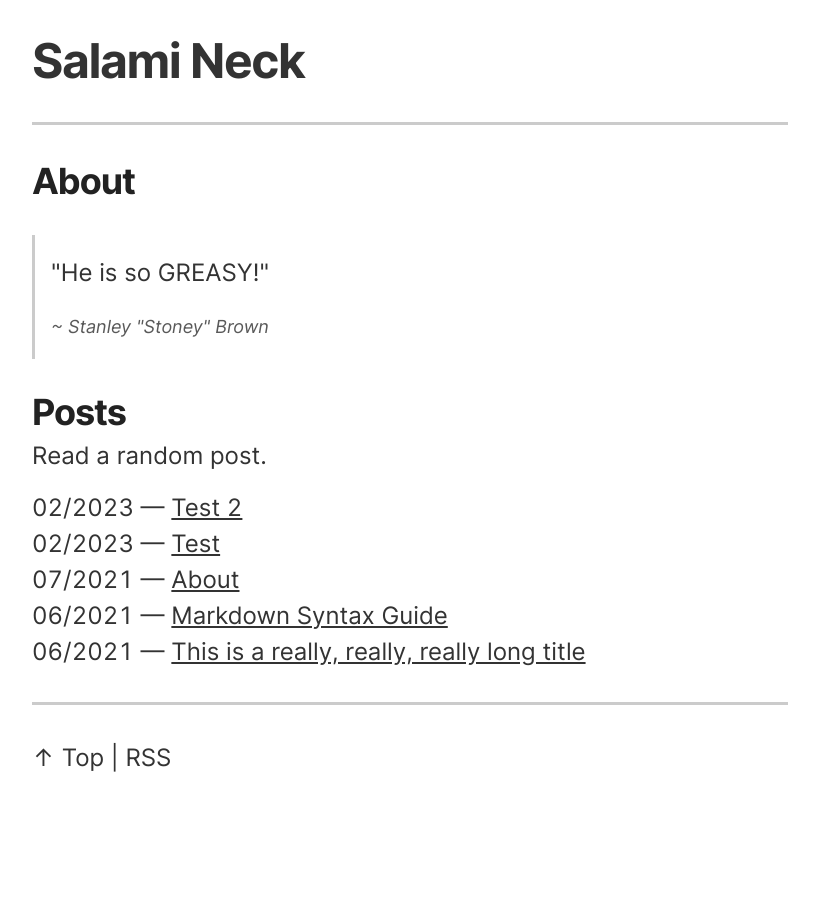
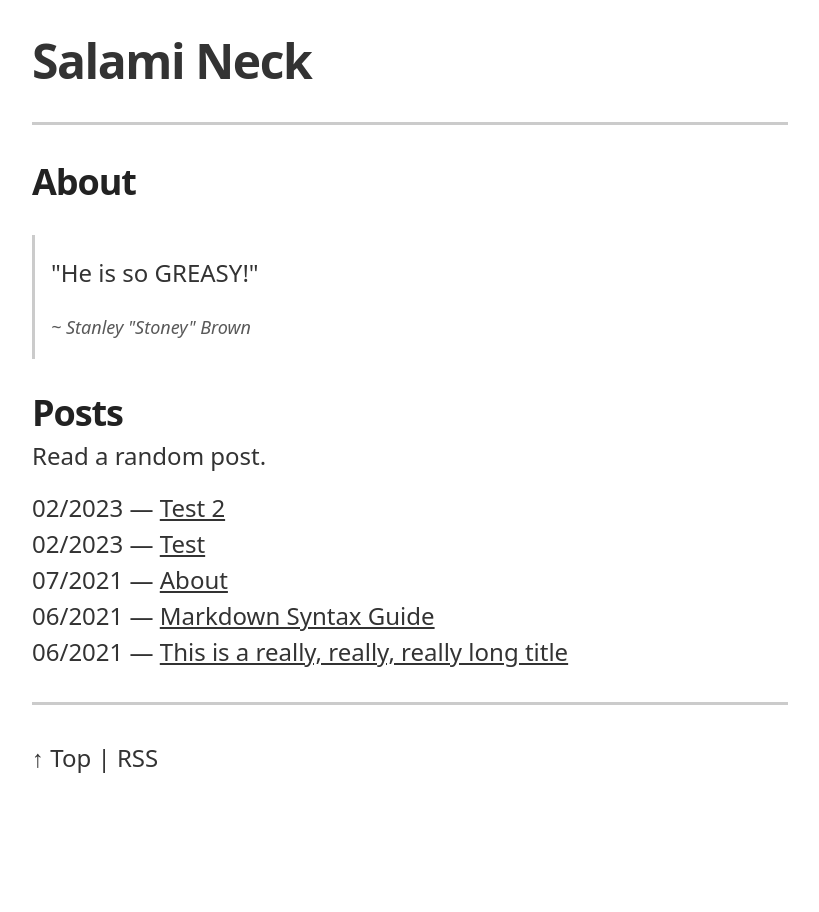
Before and after one commit to ajpwalser/ajpwalser.github.io, a Jekyll site: the page built from index.html, in a window 1280 px wide. Shown: the whole page, without its empty margins (230-1049 px from the left). Built offline with Jekyll 4.4.1, drawn with Linux system fonts in a browser that asks for light colours.

Commit message:
Update style.css

```diff
--- a/css/style.css
+++ b/css/style.css
@@ -1,5 +1,5 @@
 :root {
-    --font-body: "Inter",-apple-system,BlinkMacSystemFont,"Segoe UI","Noto Sans",Helvetica,Arial,sans-serif,"Apple Color Emoji","Segoe UI Emoji";
+    --font-body: system-ui, 'Noto Emoji', sans-serif;
     --color-background: #fff;
     --color-background-secondary: #203851;
     --color-background-tertiary: #f0f0f0;
@@ -27,12 +27,7 @@ font-size: 100%;
 color: var(--color-text-body);
 line-height: 1.3;
 }
-applause-button {
-  width: 48px;
-  height: 48px;
-  margin: 2rem auto;
-  font-size: small;
-}
+
 .container {
      margin: 0 auto 3em;
      padding: 0 0.5em;
```
